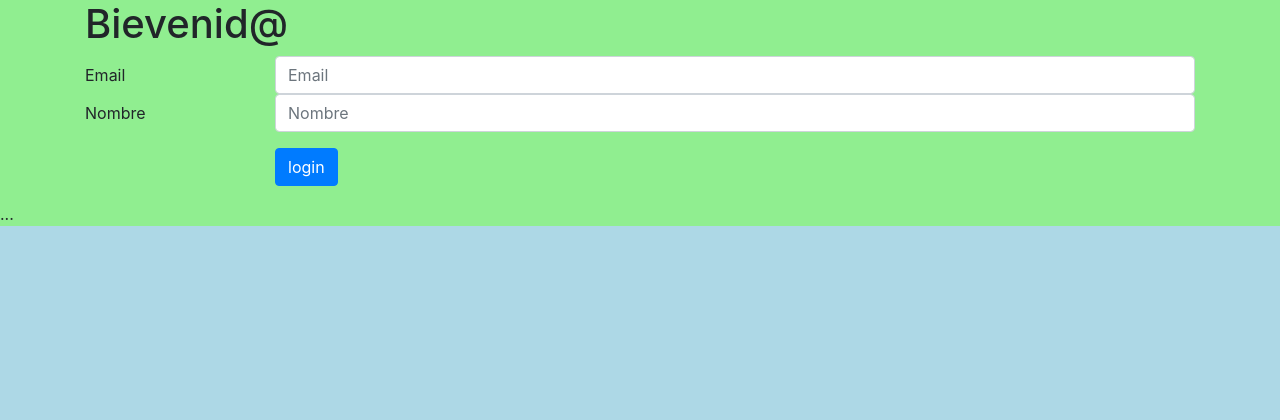
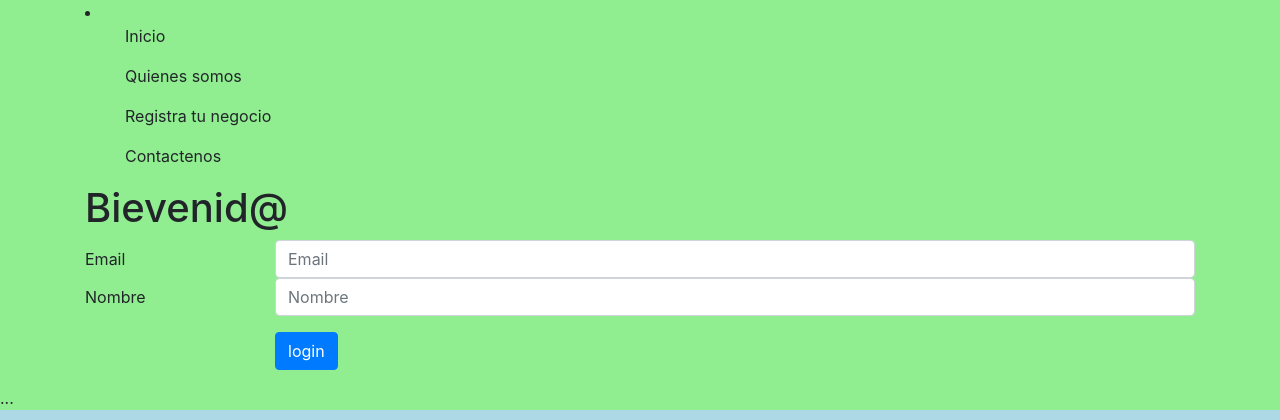
Before and after one commit to Stovar97/Proyecto_app_movil, a PHP site: page / in a window 1280 px wide. Shown: the top 420 px of the page. Run offline with PHP 8.4, Linux system fonts and the light colour scheme.

Commit message:
nuevos cambios

```diff
--- a/index.html
+++ b/index.html
@@ -19,7 +19,12 @@
 
    </div>
       <div class="container">
-
+            <li>
+              <ol>Inicio</ol>
+              <ol>Quienes somos</ol>
+              <ol>Registra tu negocio</ol>
+              <ol>Contactenos</ol>
+            </li>
       <h1>Bievenid@</h1>
     <form>
 
--- a/main.css
+++ b/main.css
@@ -7,3 +7,12 @@ html{
 body{
     background-color: lightgreen;
 }
+.nav{
+    height: 35px;
+    width: 100%;
+    float:inline;
+
+}
+.nav li{
+    color: brown;
+}
```
